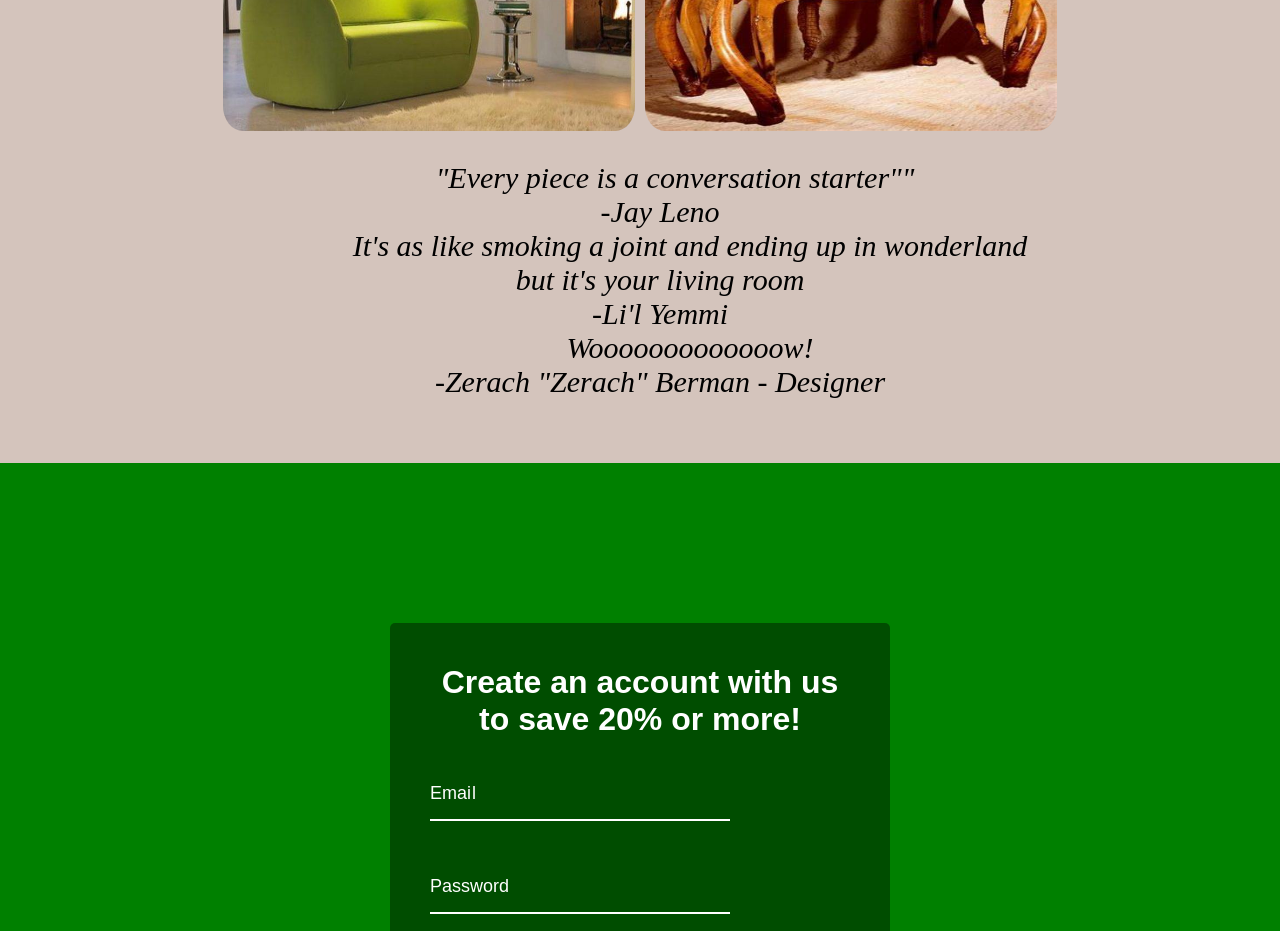
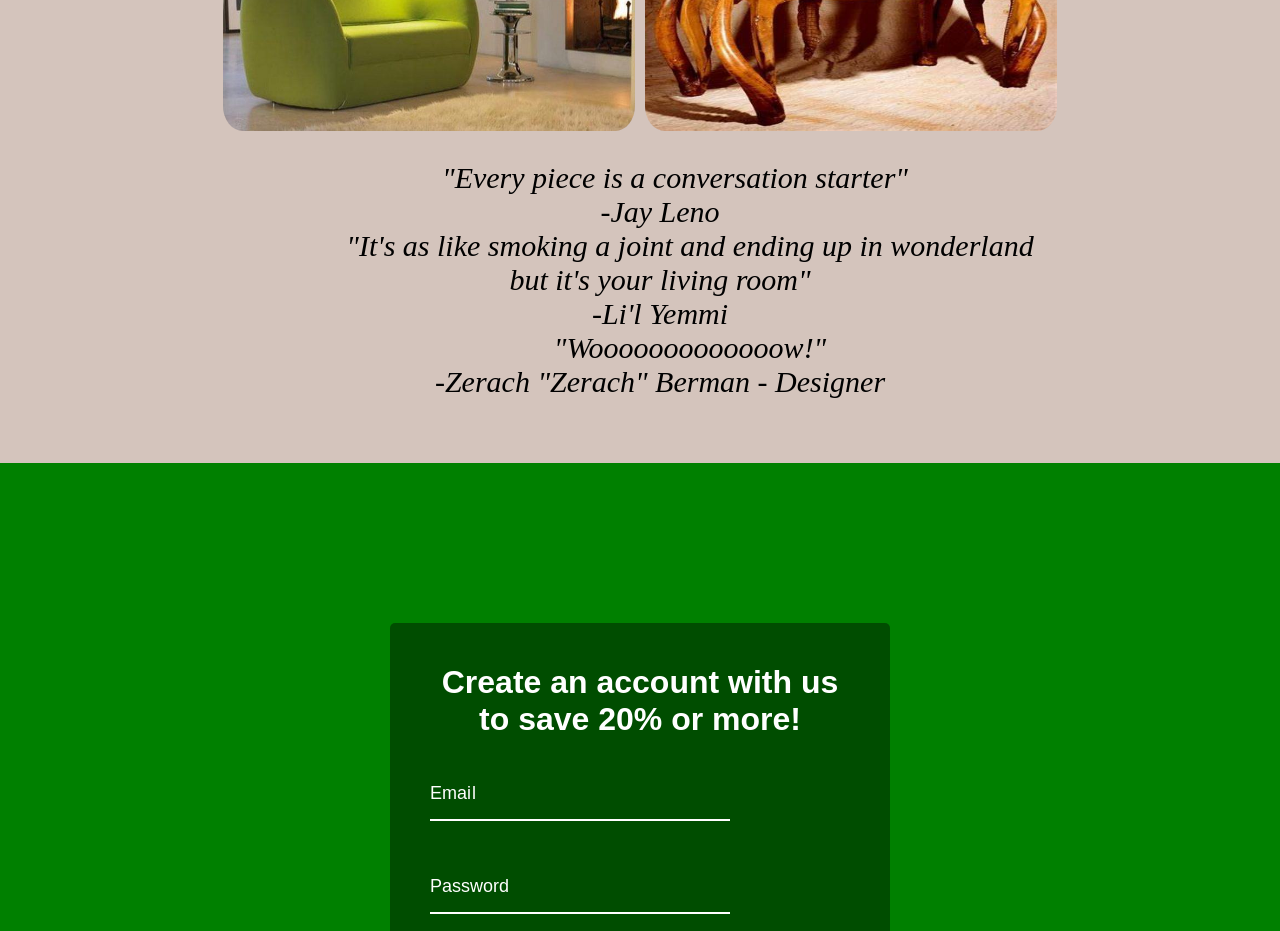
Before and after one commit to YaacovStuhl/Furniture, a plain HTML site: page main.html in a window 1280 px wide. Shown: the part 1920-2851 px from the top of the page. Drawn offline with Linux system fonts and the light colour scheme; a script that the page names is missing.

Commit message:
Update main.html

```diff
--- a/main.html
+++ b/main.html
@@ -62,9 +62,9 @@
     </div>
 <div class="slide">
   <ul class="quotes">
-    <li>"<i>Every piece is a conversation starter"</i>"<footer>-Jay Leno</footer></li>
-    <li><i>It's as like smoking a joint and ending up in wonderland<br>but it's your living room</i><footer>-Li'l Yemmi</footer></li>
-    <li><i>Wooooooooooooow!</i><footer>-Zerach "Zerach" Berman - Designer</footer></li>
+    <li><i>"Every piece is a conversation starter"</i><footer>-Jay Leno</footer></li>
+    <li><i>"It's as like smoking a joint and ending up in wonderland<br>but it's your living room"</i><footer>-Li'l Yemmi</footer></li>
+    <li><i>"Wooooooooooooow!"</i><footer>-Zerach "Zerach" Berman - Designer</footer></li>
 </div>
 <div class="slide box">
     <div class="create_account">
```
